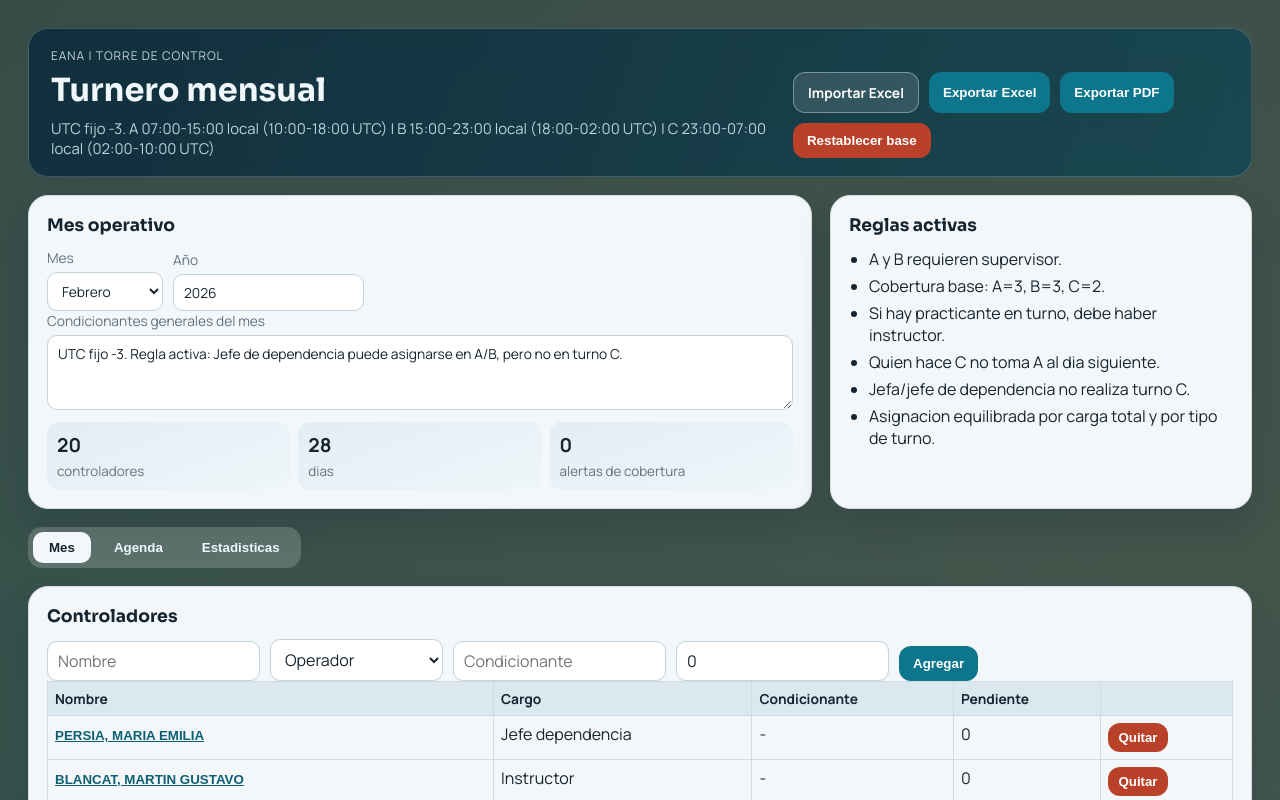
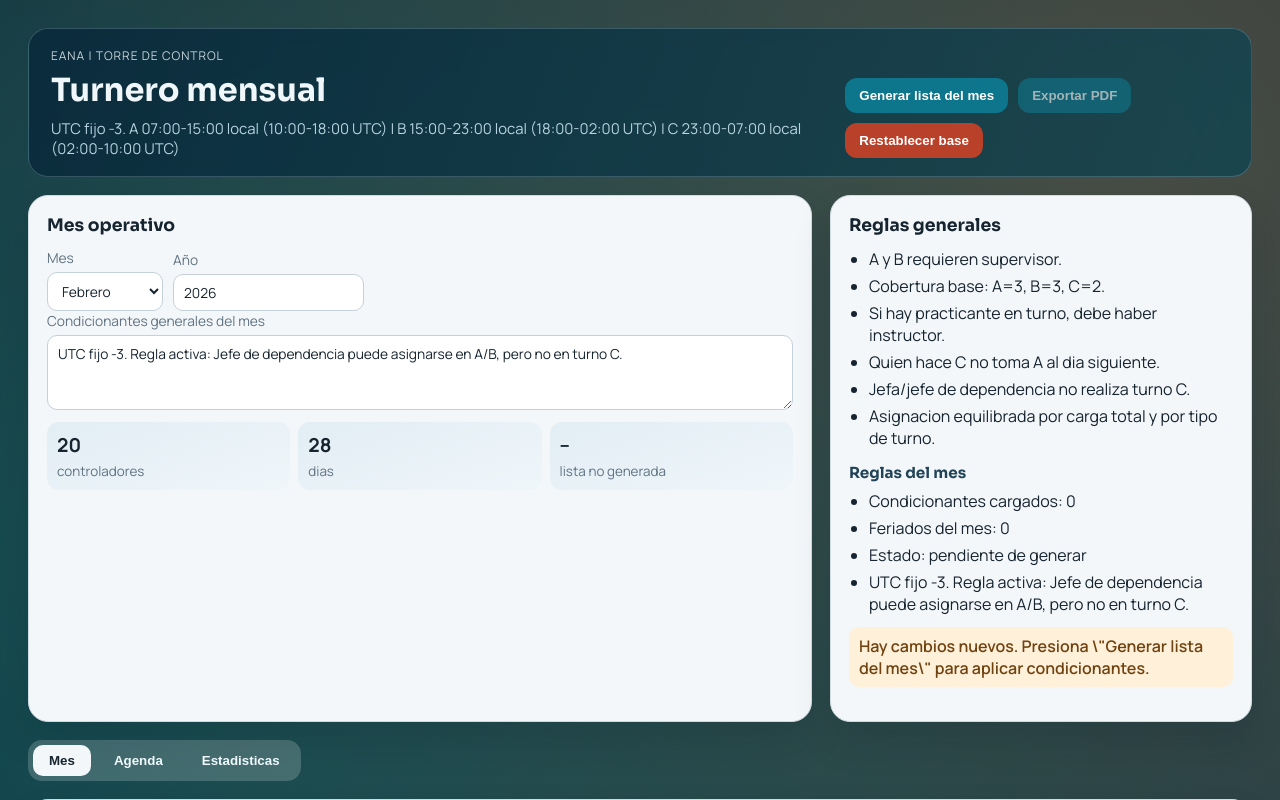
Before and after one commit to azafe/Turnos, a React (Vite) app: page / in a window 1280 px wide. Shown: the top 800 px of the page. Built offline with nearby package versions, Linux system fonts and the light colour scheme.

Commit message:
feat: require manual monthly generation and simplify controls

```diff
--- a/src/App.css
+++ b/src/App.css
@@ -97,6 +97,12 @@ h3 {
 .button:hover {
   transform: translateY(-1px);
   background: var(--accent-strong);
+}
+
+.button:disabled {
+  opacity: 0.6;
+  cursor: not-allowed;
+  transform: none;
 }
 
 .button.ghost {
@@ -220,6 +226,17 @@ textarea {
   font-weight: 600;
 }
 
+.status-msg.warn {
+  background: #fff0d9;
+  color: #70420f;
+}
+
+.section-subtitle {
+  margin: 14px 0 8px;
+  font-size: 0.95rem;
+  color: #224458;
+}
+
 .tabs {
   display: inline-flex;
   gap: 7px;
@@ -295,6 +312,16 @@ textarea {
 
 .stack-shift p {
   margin: 0;
+}
+
+.empty-state {
+  display: grid;
+  gap: 10px;
+  justify-items: start;
+  padding: 14px;
+  border: 1px dashed #c8d6df;
+  border-radius: 12px;
+  background: #f7fbfd;
 }
 
 .table-wrapper {
--- a/src/App.tsx
+++ b/src/App.tsx
@@ -1,7 +1,6 @@
 import { useEffect, useMemo, useState } from 'react'
 import './App.css'
 import { MONTH_LABELS, ROLE_OPTIONS, WEEKDAY_OPTIONS, createSeedData } from './defaults'
-import { exportToExcel, importFromExcel } from './excel'
 import { exportToPdf } from './pdf'
 import { SHIFT_CONFIG, SHIFT_ORDER, buildMonthDates, computeStats, generateMonthlySchedule } from './scheduler'
 import {
@@ -17,6 +16,7 @@ import {
 } from './types'
 
 const STORAGE_KEY = 'turnero_eana_v2'
+const FIXED_YEAR = 2026
 
 type TabId = 'mes' | 'agenda' | 'estadisticas'
 
@@ -37,6 +37,8 @@ const EMPTY_CONTROLLER_DRAFT: ControllerDraft = {
 function App() {
   const [activeTab, setActiveTab] = useState<TabId>('mes')
   const [data, setData] = useState<TurneroData>(() => readStoredData())
+  const [generatedData, setGeneratedData] = useState<TurneroData | null>(null)
+  const [hasPendingGeneration, setHasPendingGeneration] = useState(true)
   const [statusMessage, setStatusMessage] = useState('')
   const [selectedAgendaDate, setSelectedAgendaDate] = useState('')
 
@@ -88,8 +90,16 @@ function App() {
   const monthDates = useMemo(() => buildMonthDates(data.year, data.month), [data.year, data.month])
   const defaultDate = monthDates[0] ?? ''
 
-  const schedule = useMemo(() => generateMonthlySchedule(data), [data])
-  const statsMap = useMemo(() => computeStats(data, schedule), [data, schedule])
+  const schedule = useMemo(
+    () => (generatedData ? generateMonthlySchedule(generatedData) : null),
+    [generatedData],
+  )
+  const statsMap = useMemo(() => {
+    if (!generatedData || !schedule) {
+      return {}
+    }
+    return computeStats(generatedData, schedule)
+  }, [generatedData, schedule])
 
   const controllerById = useMemo(
     () =>
@@ -101,26 +111,35 @@ function App() {
   )
 
   const dayPlanByDate = useMemo(
-    () =>
-      schedule.days.reduce<Record<string, (typeof schedule.days)[number]>>((acc, day) => {
+    () => {
+      if (!schedule) {
+        return {}
+      }
+      return schedule.days.reduce<Record<string, (typeof schedule.days)[number]>>((acc, day) => {
         acc[day.date] = day
         return acc
-      }, {}),
+      }, {})
+    },
     [schedule],
   )
 
   const totalConflicts = useMemo(
-    () =>
-      schedule.days.reduce(
+    () => {
+      if (!schedule) {
+        return 0
+      }
+      return schedule.days.reduce(
         (acc, day) => acc + SHIFT_ORDER.reduce((sum, shift) => sum + day.shifts[shift].conflicts.length, 0),
         0,
-      ),
+      )
+    },
     [schedule],
   )
 
   const statsRows = useMemo(
-    () =>
-      data.controllers.map((controller) => {
+    () => {
+      const sourceControllers = generatedData?.controllers ?? data.controllers
+      return sourceControllers.map((controller) => {
         const stats = statsMap[controller.id]
         return {
           nombre: controller.name,
@@ -134,8 +153,9 @@ function App() {
           feriados: stats?.holidayShifts ?? 0,
           pendientes: stats?.pending ?? controller.pending,
         }
-      }),
-    [data.controllers, statsMap],
+      })
+    },
+    [data.controllers, generatedData, statsMap],
   )
 
   const agendaDate = monthDates.includes(selectedAgendaDate) ? selectedAgendaDate : defaultDate
@@ -148,7 +168,15 @@ function App() {
   }, [data])
 
   const handleDataUpdate = (updater: (current: TurneroData) => TurneroData): void => {
-    setData((current) => updater(current))
+    setData((current) => {
+      const updated = updater(current)
+      return {
+        ...updated,
+        year: FIXED_YEAR,
+      }
+    })
+    setGeneratedData(null)
+    setHasPendingGeneration(true)
   }
 
   const defaultControllerId = data.controllers[0]?.id ?? ''
@@ -377,13 +405,12 @@ function App() {
     setHolidayForm((current) => ({ ...current, name: '' }))
   }
 
-  const updateMonthYear = (year: number, month: number): void => {
-    const safeYear = Math.max(2020, Math.min(2100, year))
+  const updateMonth = (month: number): void => {
     const safeMonth = Math.max(1, Math.min(12, month))
 
     handleDataUpdate((current) => ({
       ...current,
-      year: safeYear,
+      year: FIXED_YEAR,
       month: safeMonth,
     }))
 
@@ -392,41 +419,37 @@ function App() {
 
   const resetAll = (): void => {
     const today = new Date()
-    setData(createSeedData(today.getFullYear(), today.getMonth() + 1))
+    setData(createSeedData(FIXED_YEAR, today.getMonth() + 1))
+    setGeneratedData(null)
+    setHasPendingGeneration(true)
     setSelectedAgendaDate('')
     setStatusMessage('Se restablecio la planificacion con la dotacion base del Excel.')
   }
 
-  const onImportExcel = async (event: React.ChangeEvent<HTMLInputElement>): Promise<void> => {
-    const file = event.target.files?.[0]
-    event.target.value = ''
-
-    if (!file) {
+  const generateMonthList = (): void => {
+    if (!data.controllers.length) {
+      setStatusMessage('No hay controladores para generar la lista.')
       return
     }
 
-    try {
-      const result = await importFromExcel(file)
-      setData(result.data)
+    const nextGeneratedData = cloneData({
+      ...data,
+      year: FIXED_YEAR,
+    })
+
+    setGeneratedData(nextGeneratedData)
+    setHasPendingGeneration(false)
     setSelectedAgendaDate('')
-      setStatusMessage(
-        result.warnings.length
-          ? `Importado con avisos: ${result.warnings.join(' | ')}`
-          : 'Excel importado correctamente.',
-      )
-    } catch (error) {
-      const message = error instanceof Error ? error.message : 'Error al importar archivo.'
-      setStatusMessage(`Importacion fallida: ${message}`)
-    }
-  }
-
-  const onExportExcel = (): void => {
-    exportToExcel(data, schedule, statsRows)
-    setStatusMessage('Archivo Excel exportado.')
+    setStatusMessage(`Lista generada para ${MONTH_LABELS[data.month - 1]} ${FIXED_YEAR}.`)
   }
 
   const onExportPdf = (): void => {
-    exportToPdf(data, schedule, statsRows)
+    if (!generatedData || !schedule) {
+      setStatusMessage('Primero debes generar la lista del mes para exportar PDF.')
+      return
+    }
+
+    exportToPdf(generatedData, schedule, statsRows)
     setStatusMessage('Archivo PDF exportado.')
   }
 
@@ -442,14 +465,10 @@ function App() {
         </div>
 
         <div className="hero-actions">
-          <label className="button ghost" htmlFor="excel-import">
-            Importar Excel
-          </label>
-          <input id="excel-import" className="hidden-input" type="file" accept=".xlsx,.xls" onChange={onImportExcel} />
-          <button className="button" onClick={onExportExcel}>
-            Exportar Excel
+          <button className="button" onClick={generateMonthList}>
+            Generar lista del mes
           </button>
-          <button className="button" onClick={onExportPdf}>
+          <button className="button" onClick={onExportPdf} disabled={!schedule}>
             Exportar PDF
           </button>
           <button className="button danger" onClick={resetAll}>
@@ -464,7 +483,7 @@ function App() {
           <div className="row-inline">
             <label>
               Mes
-              <select value={data.month} onChange={(event) => updateMonthYear(data.year, Number(event.target.value))}>
+              <select value={data.month} onChange={(event) => updateMonth(Number(event.target.value))}>
                 {MONTH_LABELS.map((monthLabel, index) => (
                   <option key={monthLabel} value={index + 1}>
                     {monthLabel}
@@ -475,11 +494,7 @@ function App() {
 
             <label>
               Año
-              <input
-                type="number"
-                value={data.year}
-                onChange={(event) => updateMonthYear(Number(event.target.value), data.month)}
-              />
+              <input type="number" value={FIXED_YEAR} disabled />
             </label>
           </div>
 
@@ -507,14 +522,14 @@ function App() {
               <span>dias</span>
             </div>
             <div>
-              <strong>{totalConflicts}</strong>
-              <span>alertas de cobertura</span>
+              <strong>{schedule ? totalConflicts : '--'}</strong>
+              <span>{schedule ? 'alertas de cobertura' : 'lista no generada'}</span>
             </div>
           </div>
         </article>
 
         <article className="panel">
-          <h2>Reglas activas</h2>
+          <h2>Reglas generales</h2>
           <ul className="rules-list">
             <li>A y B requieren supervisor.</li>
             <li>Cobertura base: A=3, B=3, C=2.</li>
@@ -523,6 +538,16 @@ function App() {
             <li>Jefa/jefe de dependencia no realiza turno C.</li>
             <li>Asignacion equilibrada por carga total y por tipo de turno.</li>
           </ul>
+          <h3 className="section-subtitle">Reglas del mes</h3>
+          <ul className="rules-list">
+            <li>Condicionantes cargados: {data.coverageOverrides.length + data.vacations.length + data.weekdayBlocks.length + data.dateBlocks.length + data.forcedAssignments.length}</li>
+            <li>Feriados del mes: {data.holidays.length}</li>
+            <li>Estado: {schedule ? 'lista generada' : 'pendiente de generar'}</li>
+            <li>{data.monthlyNotes.trim() ? data.monthlyNotes.trim() : 'Sin notas mensuales cargadas.'}</li>
+          </ul>
+          {hasPendingGeneration ? (
+            <p className="status-msg warn">Hay cambios nuevos. Presiona \"Generar lista del mes\" para aplicar condicionantes.</p>
+          ) : null}
           {statusMessage ? <p className="status-msg">{statusMessage}</p> : null}
         </article>
       </section>
@@ -598,7 +623,6 @@ function App() {
                     <th>Cargo</th>
                     <th>Condicionante</th>
                     <th>Pendiente</th>
-                    <th></th>
                   </tr>
                 </thead>
                 <tbody>
@@ -612,11 +636,6 @@ function App() {
                       <td>{roleLabel(controller.role)}</td>
                       <td>{controller.condition || '-'}</td>
                       <td>{controller.pending}</td>
-                      <td>
-                        <button className="button small danger" onClick={() => removeController(controller.id)}>
-                          Quitar
-                        </button>
-                      </td>
                     </tr>
                   ))}
                 </tbody>
@@ -629,9 +648,6 @@ function App() {
                   <div className="stack-head">
                     <button className="name-link" onClick={() => openEditControllerModal(controller)}>
                       {controller.name}
-                    </button>
-                    <button className="button small danger" onClick={() => removeController(controller.id)}>
-                      Quitar
                     </button>
                   </div>
                   <div className="stack-grid">
@@ -954,6 +970,8 @@ function App() {
 
             {data.monthlyNotes ? <p className="monthly-note">Notas: {data.monthlyNotes}</p> : null}
 
+            {schedule ? (
+              <>
                 <div className="table-wrapper desktop-only">
                   <table className="schedule-table">
                     <thead>
@@ -1043,13 +1061,24 @@ function App() {
                     </article>
                   ))}
                 </div>
+              </>
+            ) : (
+              <div className="empty-state">
+                <p>Aun no hay lista generada para este mes.</p>
+                <button className="button" onClick={generateMonthList}>
+                  Generar lista del mes
+                </button>
+              </div>
+            )}
           </article>
         </main>
       ) : null}
 
       {activeTab === 'agenda' ? (
         <main className="content-grid">
-          <article className="panel agenda-layout">
+          <article className="panel">
+            {schedule ? (
+              <div className="agenda-layout">
                 <div>
                   <h2>Almanaque de turnos</h2>
                   <p className="dim">Click en un dia para ver el detalle de A/B/C.</p>
@@ -1119,6 +1148,15 @@ function App() {
                     <p className="dim">No hay datos para el dia seleccionado.</p>
                   )}
                 </div>
+              </div>
+            ) : (
+              <div className="empty-state">
+                <p>Genera la lista mensual para habilitar la agenda.</p>
+                <button className="button" onClick={generateMonthList}>
+                  Generar lista del mes
+                </button>
+              </div>
+            )}
           </article>
         </main>
       ) : null}
@@ -1127,6 +1165,8 @@ function App() {
         <main className="content-grid">
           <article className="panel">
             <h2>Estadisticas por controlador</h2>
+            {schedule ? (
+              <>
                 <div className="table-wrapper desktop-only">
                   <table>
                     <thead>
@@ -1192,6 +1232,15 @@ function App() {
                     </article>
                   ))}
                 </div>
+              </>
+            ) : (
+              <div className="empty-state">
+                <p>Genera la lista mensual para calcular las estadisticas.</p>
+                <button className="button" onClick={generateMonthList}>
+                  Generar lista del mes
+                </button>
+              </div>
+            )}
           </article>
 
           <article className="panel">
@@ -1273,6 +1322,19 @@ function App() {
               </label>
             </div>
             <div className="modal-actions">
+              <button
+                className="button danger"
+                onClick={() => {
+                  if (!editingControllerId) {
+                    return
+                  }
+                  removeController(editingControllerId)
+                  closeEditControllerModal()
+                  setStatusMessage('Controlador eliminado.')
+                }}
+              >
+                Quitar controlador
+              </button>
               <button className="button" onClick={saveControllerModal}>
                 Guardar cambios
               </button>
@@ -1333,7 +1395,7 @@ function ConstraintList({
 
 function readStoredData(): TurneroData {
   const today = new Date()
-  const fallback = createSeedData(today.getFullYear(), today.getMonth() + 1)
+  const fallback = createSeedData(FIXED_YEAR, today.getMonth() + 1)
 
   try {
     const raw = localStorage.getItem(STORAGE_KEY)
@@ -1357,8 +1419,8 @@ function readStoredData(): TurneroData {
       : fallback.controllers
 
     return {
-      year: parsed.year,
-      month: parsed.month,
+      year: FIXED_YEAR,
+      month: clampMonth(parsed.month),
       controllers,
       coverageOverrides: parsed.coverageOverrides ?? [],
       vacations: parsed.vacations ?? [],
@@ -1371,6 +1433,21 @@ function readStoredData(): TurneroData {
   } catch {
     return fallback
   }
+}
+
+function clampMonth(value: unknown): number {
+  const numeric = Number(value)
+  if (!Number.isInteger(numeric)) {
+    return 1
+  }
+  return Math.max(1, Math.min(12, numeric))
+}
+
+function cloneData<T>(value: T): T {
+  if (typeof structuredClone === 'function') {
+    return structuredClone(value)
+  }
+  return JSON.parse(JSON.stringify(value)) as T
 }
 
 function createId(prefix: string): string {
```
Also changed, not shown: 1 other file (tests, documents, lock files or other folders). Lines whose indentation alone changed are shown as unchanged.
